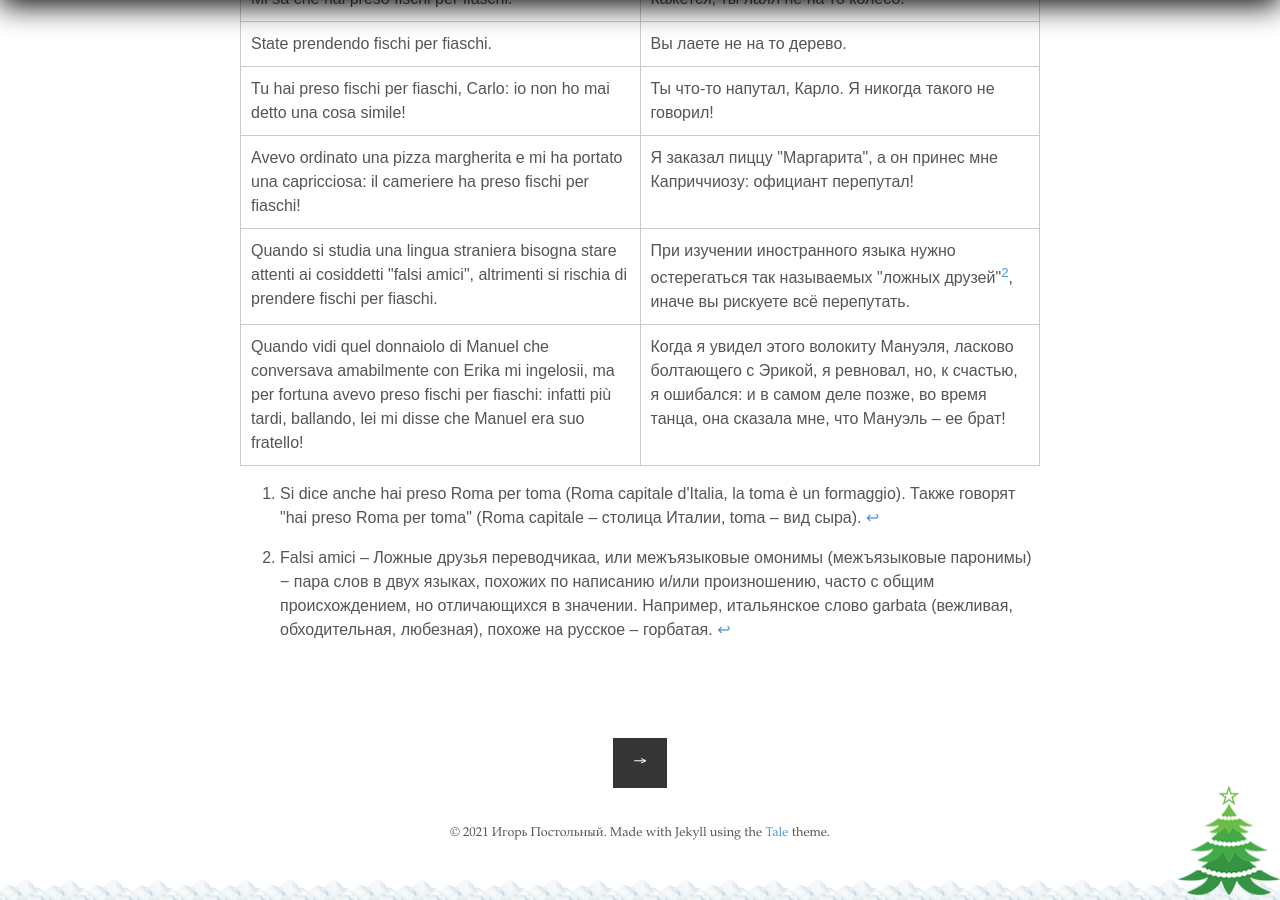
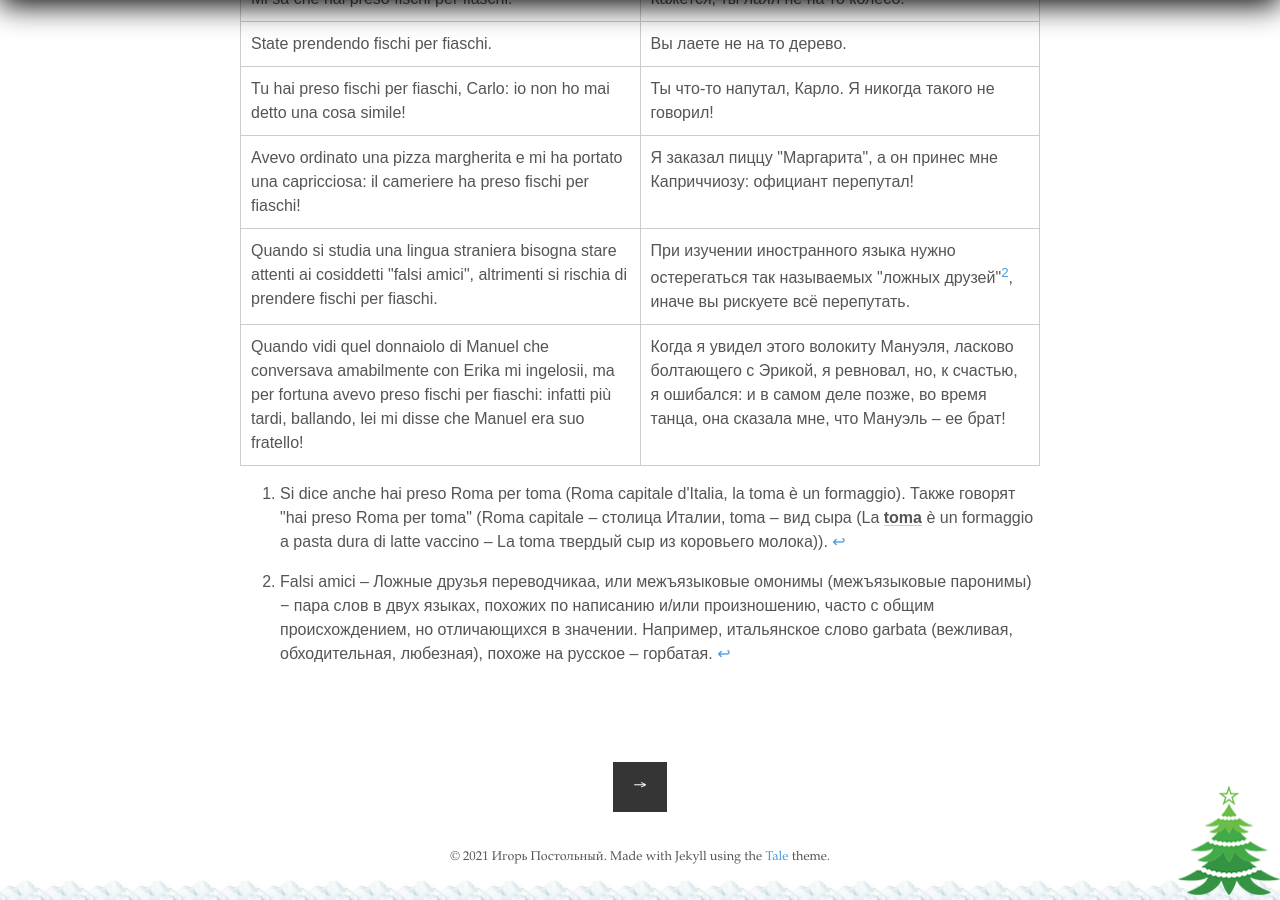
Before and after one commit to postolny/postolny.github.io, a Jekyll site: the page built from _posts/2021-03-05-prendere-fischi-per-fiaschi.md, in a window 1280 px wide and 900 px high, scrolled down 1589 px. Built offline with Jekyll 4.4.1, drawn with Linux system fonts in a browser that asks for light colours; nearby versions of some CDN libraries.

Commit message:
Add files via upload

```diff
--- a/_posts/2021-03-05-prendere-fischi-per-fiaschi.md
+++ b/_posts/2021-03-05-prendere-fischi-per-fiaschi.md
@@ -34,6 +34,6 @@ Capire in modo sbagliato una parola che si ascolta – il classico "fischi per f
 |Quando si studia una lingua straniera bisogna stare attenti ai cosiddetti "falsi amici", altrimenti si rischia di prendere fischi per fiaschi.|При изучении иностранного языка нужно остерегаться так называемых "ложных друзей"[^2], иначе вы рискуете всё перепутать.|
 |Quando vidi quel donnaiolo di Manuel che conversava amabilmente con Erika mi ingelosii, ma per fortuna avevo preso fischi per fiaschi: infatti più tardi, ballando, lei mi disse che Manuel era suo fratello!|Когда я увидел этого волокиту Мануэля, ласково болтающего с Эрикой, я ревновал, но, к счастью, я ошибался: и в самом деле позже, во время танца, она сказала мне, что Мануэль – ее брат!|
 
-[^1]: Si dice anche hai preso Roma per toma (Roma capitale d'Italia, la toma è un formaggio). Также говорят "hai preso Roma per toma" (Roma capitale – столица Италии, toma – вид сыра).
+[^1]: Si dice anche hai preso Roma per toma (Roma capitale d'Italia, la toma è un formaggio). Также говорят "hai preso Roma per toma" (Roma capitale – столица Италии, toma – вид сыра (La [toma](https://it.wikipedia.org/wiki/Toma_(formaggio)) è un formaggio a pasta dura di latte vaccino – La toma твердый сыр из коровьего молока)).
 
 [^2]: Falsi amici – Ложные друзья переводчикаа, или межъязыковые омонимы (межъязыковые паронимы) − пара слов в двух языках, похожих по написанию и/или произношению, часто с общим происхождением, но отличающихся в значении. Например, итальянское слово garbata (вежливая, обходительная, любезная), похоже на русское – горбатая.
```
